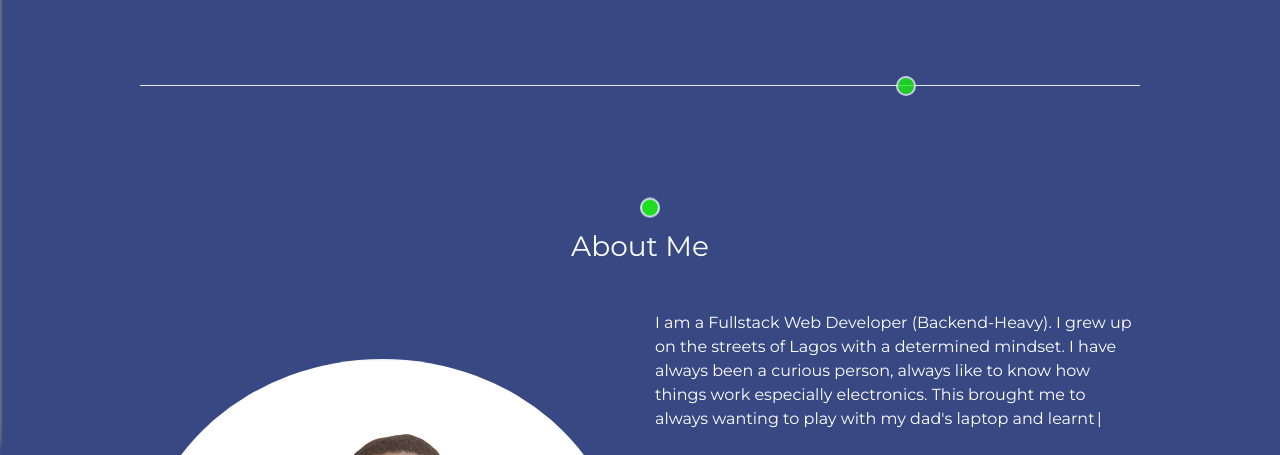
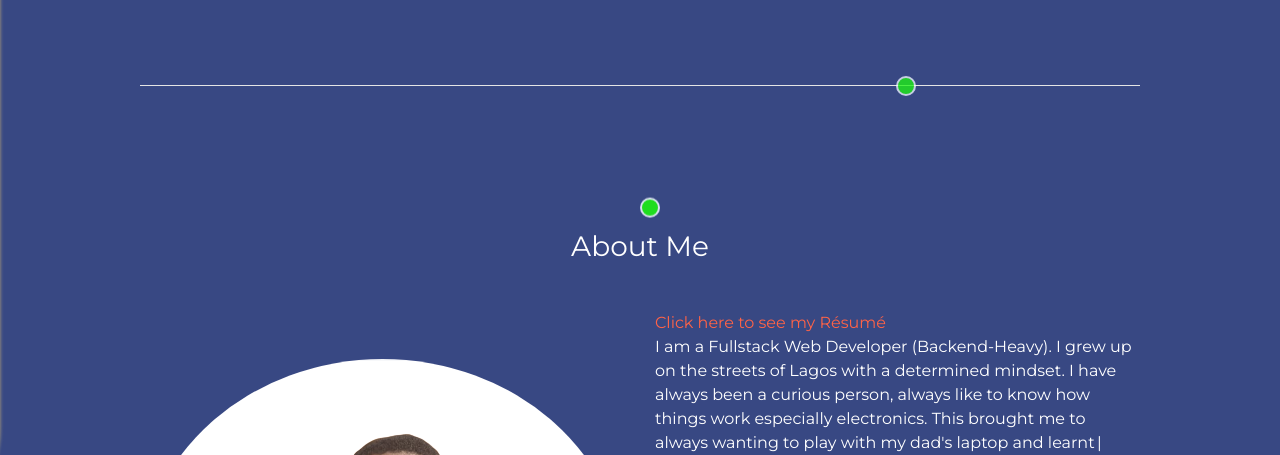
Before and after one commit to kunmifab/My-Portfolio, a plain HTML site: page index.html in a window 1280 px wide. Shown: the part 345-800 px from the top of the page. Drawn offline with nearby package versions, Linux system fonts and the light colour scheme; files whose address does not match are found by name; a web font is replaced by a local one.

Commit message:
added pdf file

```diff
--- a/index.html
+++ b/index.html
@@ -60,6 +60,7 @@
                     <div class="drop2"></div>
                     <div class="d-flex justify-content-center text-center">
                         <h4 class="textword">I am Akinola Farouq Akinkunmi, <br> A Fullstack Web Developer.</h4>
+
                     </div>
                     <div class="drop3"></div>
                     <div class="drop4"></div>
@@ -83,6 +84,7 @@
                         <img class="m-auto d-flex justify-content-center pt-5" style="border-radius: 50%;"  src=".//pic.png" alt="">
                     </div>
                     <div class="col-lg-6 col-12">
+                        <a href=".//my-resume.pdf" target="_blank">Click here to see my Résumé</a>
                         <p class="aboutMe">I am a Fullstack Web Developer (Backend-Heavy).
                             I grew up on the streets of Lagos with a determined mindset. I have always been a curious person,
                             always like to know how things work especially electronics. This brought me to always wanting to play with
```
Also changed, not shown: 1 other file.
